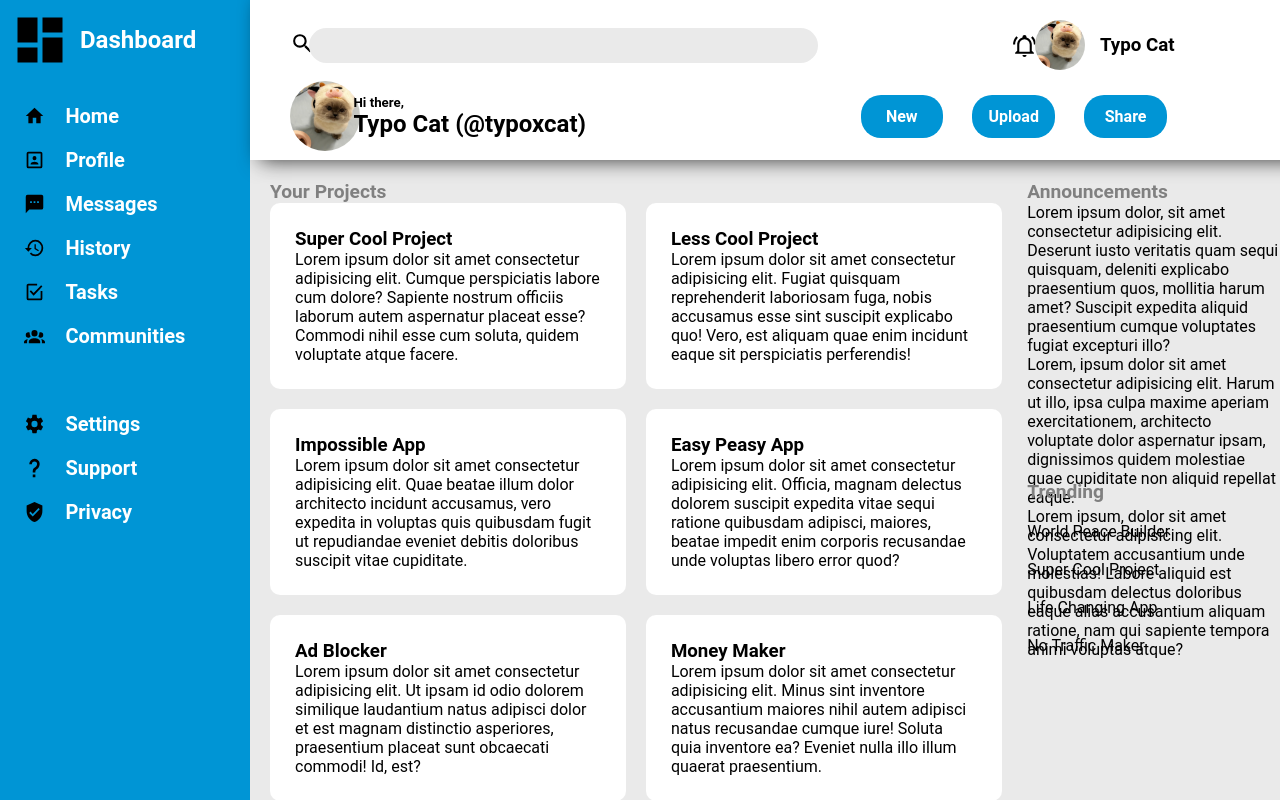
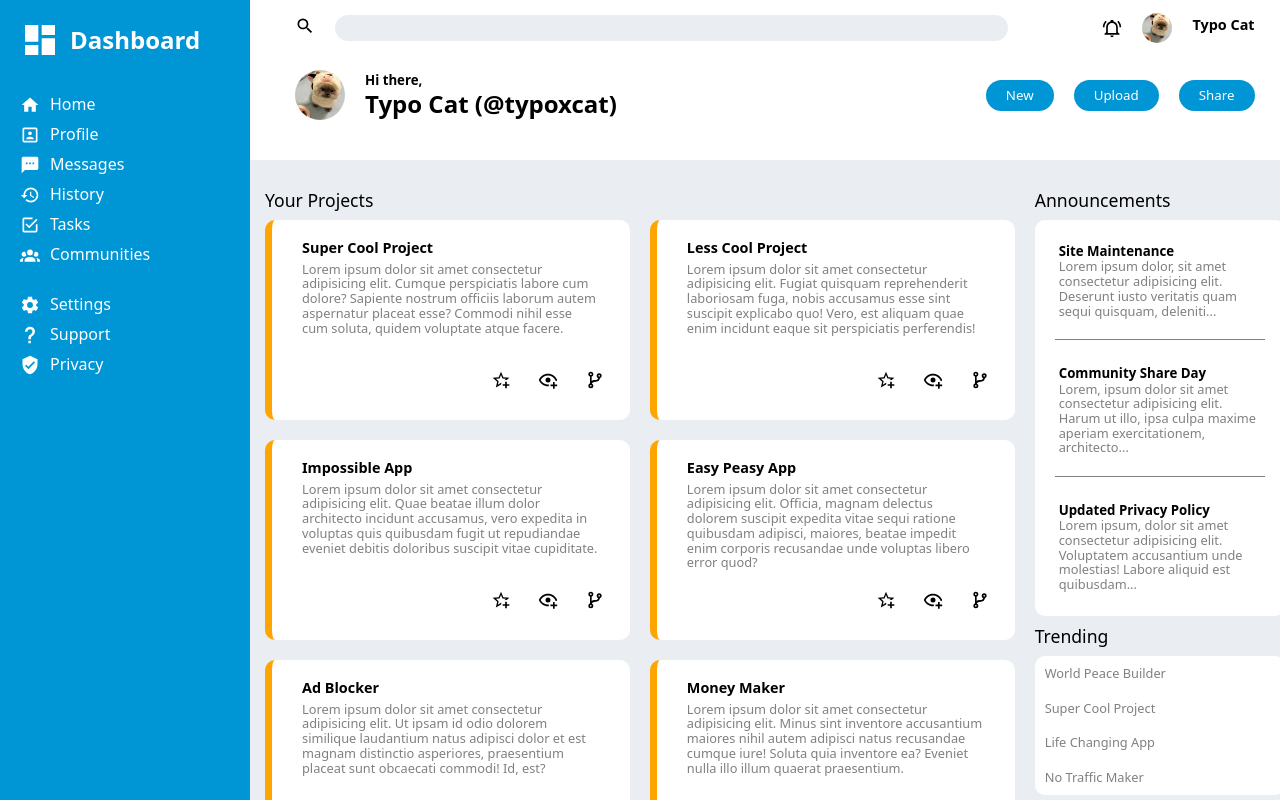
Before and after one commit to TypoxCat/Admin-Dashboard, a plain HTML site: page index.html in a window 1280 px wide. Drawn offline with Linux system fonts and the light colour scheme.

Commit message:
Done full screen desktop, to do: stretching

```diff
--- a/index.html
+++ b/index.html
@@ -7,27 +7,6 @@
     <link rel="stylesheet" href="style.css">
 </head>
 <body>
-    <header>
-        <div class="search">
-            <label for="search"><img src="/imgs/magnify.svg" alt=""></label>
-            <input type="search" id="search">
-            <img src="/imgs/bell-ring-outline.svg" alt="">
-            <img src="/imgs/cat.png" alt="" class="icon">
-            <h3>Typo Cat</h3>
-        </div>
-
-        <div class="profile">
-            <img src="/imgs/cat.png" alt="">
-            <div>
-                <h5>Hi there,</h5>
-                <h2>Typo Cat (@typoxcat)</h2>
-            </div>
-            <button>New</button>
-            <button>Upload</button>
-            <button>Share</button>
-        </div>
-    </header>
-
     <div class="sidebar">
         <div class="logo">
             <img src="/imgs/view-dashboard.svg" alt="#">
@@ -65,6 +44,28 @@
             </ul>
         </nav>
     </div>
+
+    <div class="header">
+        <div class="search">
+            <label for="search"><img src="/imgs/magnify.svg" alt=""></label>
+            <input type="search" id="search">
+            <img src="/imgs/bell-ring-outline.svg" alt="">
+            <img src="/imgs/cat.png" alt="" class="icon">
+            <h3>Typo Cat</h3>
+        </div>
+
+        <div class="profile">
+            <img src="/imgs/cat.png" alt="">
+            <div>
+                <h5>Hi there,</h5>
+                <h2>Typo Cat (@typoxcat)</h2>
+            </div>
+            <button>New</button>
+            <button>Upload</button>
+            <button>Share</button>
+        </div>
+    </div>
+
     <div class="main-content">
         <div class="project">
             <h4>Your Projects</h4>
@@ -72,71 +73,95 @@
                 <div class="post">
                     <h3>Super Cool Project</h3>
                     <p>Lorem ipsum dolor sit amet consectetur adipisicing elit. Cumque perspiciatis labore cum dolore? Sapiente nostrum officiis laborum autem aspernatur placeat esse? Commodi nihil esse cum soluta, quidem voluptate atque facere.</p>
+                    <div class="git">
+                        <img src="/imgs/star-plus-outline.svg" alt="">
+                        <img src="/imgs/eye-plus-outline.svg" alt="">
+                        <img src="/imgs/source-branch.svg" alt="">
+                    </div>
                 </div>
                 <div class="post">
                     <h3>Less Cool Project</h3>
                     <p>Lorem ipsum dolor sit amet consectetur adipisicing elit. Fugiat quisquam reprehenderit laboriosam fuga, nobis accusamus esse sint suscipit explicabo quo! Vero, est aliquam quae enim incidunt eaque sit perspiciatis perferendis!</p>
+                    <div class="git">
+                        <img src="/imgs/star-plus-outline.svg" alt="">
+                        <img src="/imgs/eye-plus-outline.svg" alt="">
+                        <img src="/imgs/source-branch.svg" alt="">
+                    </div>
                 </div>
                 <div class="post">
                     <h3>Impossible App</h3>
                     <p>Lorem ipsum dolor sit amet consectetur adipisicing elit. Quae beatae illum dolor architecto incidunt accusamus, vero expedita in voluptas quis quibusdam fugit ut repudiandae eveniet debitis doloribus suscipit vitae cupiditate.</p>
+                    <div class="git">
+                        <img src="/imgs/star-plus-outline.svg" alt="">
+                        <img src="/imgs/eye-plus-outline.svg" alt="">
+                        <img src="/imgs/source-branch.svg" alt="">
+                    </div>
                 </div>
                 <div class="post">
                     <h3>Easy Peasy App</h3>
                     <p>Lorem ipsum dolor sit amet consectetur adipisicing elit. Officia, magnam delectus dolorem suscipit expedita vitae sequi ratione quibusdam adipisci, maiores, beatae impedit enim corporis recusandae unde voluptas libero error quod?</p>
+                    <div class="git">
+                        <img src="/imgs/star-plus-outline.svg" alt="">
+                        <img src="/imgs/eye-plus-outline.svg" alt="">
+                        <img src="/imgs/source-branch.svg" alt="">
+                    </div>
                 </div>
                 <div class="post">
                     <h3>Ad Blocker</h3>
                     <p>Lorem ipsum dolor sit amet consectetur adipisicing elit. Ut ipsam id odio dolorem similique laudantium natus adipisci dolor et est magnam distinctio asperiores, praesentium placeat sunt obcaecati commodi! Id, est?</p>
+                    <div class="git">
+                        <img src="/imgs/star-plus-outline.svg" alt="">
+                        <img src="/imgs/eye-plus-outline.svg" alt="">
+                        <img src="/imgs/source-branch.svg" alt="">
+                    </div>
                 </div>
                 <div class="post">
                     <h3>Money Maker</h3>
                     <p>Lorem ipsum dolor sit amet consectetur adipisicing elit. Minus sint inventore accusantium maiores nihil autem adipisci natus recusandae cumque iure! Soluta quia inventore ea? Eveniet nulla illo illum quaerat praesentium.</p>
+                    <div class="git">
+                        <img src="/imgs/star-plus-outline.svg" alt="">
+                        <img src="/imgs/eye-plus-outline.svg" alt="">
+                        <img src="/imgs/source-branch.svg" alt="">
+                    </div>
                 </div>
             </div>
         </div>
-        <div class="announcement">
+        <div>
+            <div class="announcement">
             <h4>Announcements</h4>
-            <div>
-                <div>
-                    <h5></h5>
-                    <p class="small">Lorem ipsum dolor, sit amet consectetur adipisicing elit. Deserunt iusto veritatis quam sequi quisquam, deleniti explicabo praesentium quos, mollitia harum amet? Suscipit expedita aliquid praesentium cumque voluptates fugiat excepturi illo?</p>
+            <div class="announcement-collection">
+                <div class="ano-post">
+                    <h5>Site Maintenance</h5>
+                    <p class="small">Lorem ipsum dolor, sit amet consectetur adipisicing elit. Deserunt iusto veritatis quam sequi quisquam, deleniti...</p>
                 </div>
-                <div>
-                    <h5></h5>
-                    <p class="small">Lorem, ipsum dolor sit amet consectetur adipisicing elit. Harum ut illo, ipsa culpa maxime aperiam exercitationem, architecto voluptate dolor aspernatur ipsam, dignissimos quidem molestiae quae cupiditate non aliquid repellat eaque.</p>
+                <div class="ano-post">
+                    <h5>Community Share Day</h5>
+                    <p class="small">Lorem, ipsum dolor sit amet consectetur adipisicing elit. Harum ut illo, ipsa culpa maxime aperiam exercitationem, architecto...</p>
                 </div>
-                <div>
-                    <h5></h5>
-                    <p class="small">Lorem ipsum, dolor sit amet consectetur adipisicing elit. Voluptatem accusantium unde molestias! Labore aliquid est quibusdam delectus doloribus eaque alias accusantium aliquam ratione, nam qui sapiente tempora animi voluptas atque?</p>
+                <div class="ano-post">
+                    <h5>Updated Privacy Policy</h5>
+                    <p class="small">Lorem ipsum, dolor sit amet consectetur adipisicing elit. Voluptatem accusantium unde molestias! Labore aliquid est quibusdam...</p>
                 </div>
             </div>
         </div>
         <div class="trending">
             <h4>Trending</h4>
-            <div>
+            <div class="trend-collection">
                 <div>
-                    <img src="" alt="">
-                    <h5></h5>
                     <p>World Peace Builder</p>
                 </div>
                 <div>
-                    <img src="" alt="">
-                    <h5></h5>
                     <p>Super Cool Project</p>
                 </div>
                 <div>
-                    <img src="" alt="">
-                    <h5></h5>
                     <p>Life Changing App</p>
                 </div>
                 <div>
-                    <img src="" alt="">
-                    <h5></h5>
                     <p>No Traffic Maker</p>
                 </div>
             </div>
         </div>
+        </div>
     </div>
 </body>
 </html>
--- a/style.css
+++ b/style.css
@@ -1,143 +1,345 @@
-* {
-    margin: 0 0 0 0;
-    padding: 0 0 0 0;
-    font-family: Roboto, 'Open Sans', 'Helvetica Neue', sans-serif;
+/*! modern-normalize v1.0.0 | MIT License | https://github.com/sindresorhus/modern-normalize */
+*,
+*::before,
+*::after {
+	box-sizing: border-box;
+    list-style: none;
+    margin: 0;
 }
 
-img {
-    color: white;
+:root {
+	-moz-tab-size: 4;
+	tab-size: 4;
+}
+html {
+	line-height: 1.15; /* 1 */
+	-webkit-text-size-adjust: 100%; /* 2 */
 }
 
+body {
+	margin: 0;
+}
+
+body {
+	font-family:
+		system-ui,
+		-apple-system, /* Firefox supports this but not yet `system-ui` */
+		'Segoe UI',
+		Roboto,
+		Helvetica,
+		Arial,
+		sans-serif,
+		'Apple Color Emoji',
+		'Segoe UI Emoji';
+}
+
+hr {
+	height: 0; /* 1 */
+	color: inherit; /* 2 */
+}
+
+abbr[title] {
+	text-decoration: underline dotted;
+}
+
+b,
+strong {
+	font-weight: bolder;
+}
+
+code,
+kbd,
+samp,
+pre {
+	font-family:
+		ui-monospace,
+		SFMono-Regular,
+		Consolas,
+		'Liberation Mono',
+		Menlo,
+		monospace; /* 1 */
+	font-size: 1em; /* 2 */
+}
+
+small {
+	font-size: 80%;
+}
+
+sub,
+sup {
+	font-size: 75%;
+	line-height: 0;
+	position: relative;
+	vertical-align: baseline;
+}
+
+sub {
+	bottom: -0.25em;
+}
+
+sup {
+	top: -0.5em;
+}
+
+
+button,
+input,
+optgroup,
+select,
+textarea {
+	font-family: inherit; /* 1 */
+	font-size: 100%; /* 1 */
+	line-height: 1.15; /* 1 */
+	margin: 0; /* 2 */
+}
+
+button,
+select { /* 1 */
+	text-transform: none;
+}
+
+/**
+Correct the inability to style clickable types in iOS and Safari.
+*/
+
+button,
+[type='button'],
+[type='reset'],
+[type='submit'] {
+	-webkit-appearance: button;
+}
+
+::-moz-focus-inner {
+	border-style: none;
+	padding: 0;
+}
+
+:-moz-focusring {
+	outline: 1px dotted ButtonText;
+}
+
+:-moz-ui-invalid {
+	box-shadow: none;
+}
+
+legend {
+	padding: 0;
+}
+
+progress {
+	vertical-align: baseline;
+}
+
+::-webkit-inner-spin-button,
+::-webkit-outer-spin-button {
+	height: auto;
+}
+
+[type='search'] {
+	-webkit-appearance: textfield; /* 1 */
+	outline-offset: -2px; /* 2 */
+}
+
+::-webkit-search-decoration {
+	-webkit-appearance: none;
+}
+
+::-webkit-file-upload-button {
+	-webkit-appearance: button; /* 1 */
+	font: inherit; /* 2 */
+}
+
+summary {
+	display: list-item;
+}
+
+/* begin here */
 body {
     display: grid;
     grid-template-rows: minmax(115px, 20vh) 80vh;
     grid-template-columns: minmax(250px, 18vw) 82vw;
 }
 
-header {
-    grid-column: 2 / 3;
-    display: grid;
-    padding: 20px 40px 20px 40px;
-    grid-template-rows: 30% 70%;
-    box-shadow: 10px 0px 20px 0px rgb(0 0 0 / 80%);
-    z-index: 1;
+img {
+    height: 20px;
 }
 
-.search {
-    display: grid;
-    grid-template-columns: 2% 70% 5% 5% 10%;
-    height: inherit;
-    align-items: center;
+/* sidebar */
+
+.sidebar {
+    grid-row: 1/3;
+    padding: 20px;
+    background-color: rgb(0, 149, 213);
+    color: white;
 }
 
-input[type="search"]{
-    height: 70%;
-    align-self: center;
-    background-color: rgb(234, 234, 234);
-    border: none;
-    border-radius: 18px;
-    width: 75%;
+.sidebar img {
+    filter: brightness(0) invert(1);
 }
 
-.search img{
-    height: 25px;
-    justify-self: right;
+.logo img {
+    height: 40px;
 }
 
-.search h3 {
-    margin-left: 15px;
+ul {
+    padding: 0;
+    display: grid;
+    grid-template-columns: min-content auto;
+    gap: 10px;
 }
 
-.search .icon {
+.logo {
+    display: grid;
+    grid-template-columns: min-content auto;
+    gap: 10px;
+    align-items: center;
+    margin-bottom: 35px;
+}
+
+nav {
+    display: grid;
+    gap: 30px;
+}
+
+/* header */
+.header {
+    padding: 3px 20px;
+}
+
+.header div {
+    display: grid;
+    padding: 10px 25px;
+    align-items: center;
+	grid-template-columns: auto 1fr repeat(3, auto);
+	gap: 20px;
+}
+
+.profile img {
 	height: 50px;
 	border-radius: 50%;
 }
 
-.profile {
-    padding: 25px 0 20px 0;
-    display: grid;
-    grid-template-columns: 5% 50% repeat(3, 10%);
-    gap: 15px;
-    align-items: center;
-}
-
-.profile img {
-    height: 70px;
+.icon {
+	height: 30px;
 	border-radius: 50%;
 }
 
+#search {
+	width: 90%;
+	border-radius: 15px;
+	background-color: rgb(234, 238, 242);
+	border: none;
+	height: 85%;
+}
+
+.profile div{
+	display: flex;
+	flex-direction: column;
+	align-items: start;
+	gap: 2px;
+	padding-left: 0;
+}
+
 button {
-    padding: 12px 0 12px 0;
-    width: 85%;
-    border-radius: 20px;
-    border: none;
-    justify-self: center;
 	background-color: rgb(0, 149, 213);
 	color: white;
-    font-weight: bold;
-    font-size: 1rem;
+	border: none;
+	border-radius: 20px;
+	padding: 8px 20px;
+	font-size: smaller;
 }
 
-.sidebar {
-    grid-row: 1 / 3;
-    display: grid;
-    grid-template-rows: 10vh 90vh;
-    background-color: rgb(0, 149, 213);
-    color: white;
-}
-
-.logo {
-    display: flex;
-    padding: 10px;
-}
-
-.logo h2 {
-    align-self: center;
-    margin-left: 10px;
-}
-
-ul {
-    list-style: none;
-    display: grid;
-    padding: 12px;
-    grid-template-columns: 10% 10%;
-    align-items: center;
-    gap: 20px;
-    margin: 12px 0 40px 12px;
-}
-
-li {
-    font-size: 1.25rem;
-    font-weight: bold;
-    align-content: center;
+/* main posts */
+h4 {
+	margin: 10px 0;
+	font-size: 1.1rem;
+	font-weight: 500;
 }
 
 .main-content {
-    background-color: rgb(234, 234, 234);
+	background-color: rgb(234, 238, 242);
+	padding: 20px 15px;
 	display: grid;
-    grid-template-columns: 75% 25%;
-    grid-template-rows: 50% 50%;
-    padding: 20px;
+	grid-template-columns: 3fr 1fr;
+	grid-template-rows: auto auto;
+	gap: 20px;
+	overflow: scroll;
 }
 
 .project {
-    grid-row: 1 / 3;
-}
-
-h4 {
-    color: gray;
-    font-size: bold;
-    font-size: 1.2rem;
+	grid-row: 1/3;
+	display: flex;
+	flex-direction: column;
 }
 
 .post-collection {
 	display: grid;
-    grid-template-columns: 47% 47%;
+	grid-template-columns: 1fr 1fr;
 	gap: 20px;
+	height: auto;
 }
 
 .post {
 	background-color: white;
-    padding: 25px;
+	padding: 20px 30px;
+	border-radius: 10px;
+	border-left: 7px solid orange;
+	height: 200px;
+	position: relative;
+}
+
+h3 {
+	font-size: 0.9rem;
+	margin-bottom: 5px;
+}
+
+h3 + p,
+h5 + p {
+	font-size: 0.8rem;
+	color: gray;
+}
+
+.announcement-collection {
+	display: grid;
+	background-color: white;
 	border-radius: 10px;
 }
+
+.ano-post {
+	padding: 24px;
+	position: relative;
+}
+
+.ano-post:not(:last-child)::after {
+	content: "";
+	background-color: gray;
+	height: 1px;
+	display: block;
+	position: absolute;
+	bottom: 2px;
+	left: 20px;
+	right: 20px;
+	z-index: 0;
+}
+
+.trend-collection {
+	display: grid;
+	background-color: white;
+	border-radius: 10px;
+}
+
+.trend-collection div{
+	padding: 10px;
+	align-items: center;
+	font-size: 0.8rem;
+	color: gray;
+}
+
+.git {
+	position: absolute;
+	bottom: 30px;
+	right: 25px;
+	display: grid;
+	grid-template-columns: repeat(3, 1fr);
+	gap: 27px;
+}
--- /dev/null
+++ b/temp.css
@@ -0,0 +1,167 @@
+* {
+    margin: 0 0 0 0;
+    padding: 0 0 0 0;
+    font-family: Roboto, 'Open Sans', 'Helvetica Neue', sans-serif;
+}
+
+img {
+    color: white;
+}
+
+body {
+    display: grid;
+    grid-template-rows: minmax(115px, 20vh) 80vh;
+    grid-template-columns: minmax(250px, 18vw) 82vw;
+}
+
+header {
+    grid-column: 2 / 3;
+    display: grid;
+    padding: 20px 40px 20px 40px;
+    grid-template-rows: 30% 70%;
+    box-shadow: 10px 0px 20px 0px rgb(0 0 0 / 80%);
+    z-index: 1;
+}
+
+.search {
+    display: grid;
+    grid-template-columns: 2% 70% 5% 5% 10%;
+    height: inherit;
+    align-items: center;
+}
+
+input[type="search"]{
+    height: 70%;
+    align-self: center;
+    background-color: rgb(234, 234, 234);
+    border: none;
+    border-radius: 18px;
+    width: 75%;
+}
+
+.search img{
+    height: 25px;
+    justify-self: right;
+}
+
+.search h3 {
+    margin-left: 15px;
+}
+
+.search .icon {
+    height: 50px;
+    border-radius: 50%;
+}
+
+.profile {
+    padding: 25px 0 20px 0;
+    display: grid;
+    grid-template-columns: 5% 50% repeat(3, 10%);
+    gap: 15px;
+    align-items: center;
+}
+
+.profile img {
+    height: 70px;
+    border-radius: 50%;
+}
+
+button {
+    padding: 12px 0px;
+    width: 100px;
+    border-radius: 20px;
+    border: none;
+    justify-self: center;
+    background-color: rgb(0, 149, 213);
+    color: white;
+    font-weight: bold;
+    font-size: 1.1rem;
+}
+
+.sidebar {
+    grid-row: 1 / 3;
+    display: grid;
+    grid-template-rows: 10vh 90vh;
+    background-color: rgb(0, 149, 213);
+    color: white;
+}
+
+.logo {
+    display: flex;
+    padding: 10px;
+}
+
+.logo h2 {
+    align-self: center;
+    margin-left: 10px;
+}
+
+ul {
+    list-style: none;
+    display: grid;
+    padding: 12px;
+    grid-template-columns: 10% 10%;
+    align-items: center;
+    gap: 20px;
+    margin: 12px 0 40px 12px;
+}
+
+li {
+    font-size: 1.25rem;
+    font-weight: bold;
+    align-content: center;
+}
+
+.main-content {
+    background-color: rgb(234, 234, 234);
+    display: grid;
+    grid-template-columns: 75% 25%;
+    grid-template-rows: 50% 50%;
+    padding: 40px 20px;
+}
+
+.project {
+    grid-row: 1 / 3;
+}
+
+h4 {
+    color: black;
+    font-weight: 400;
+    font-size: 1.4rem;
+    margin-bottom: 20px;
+}
+
+.post-collection {
+    display: grid;
+    grid-template-columns: 47% 47%;
+    gap: 20px;
+}
+
+.post {
+    background-color: white;
+    padding: 25px;
+    border-radius: 10px;
+}
+
+.announcement-collection {
+    display: grid;
+    background-color: white;
+    border-radius: 10px;
+    padding: 10px;
+}
+
+.small {
+    font-size: 0.8rem;
+}
+
+.ano-post {
+    padding: 20px;
+}
+
+.ano-post:not(:last-child)::after {
+    background-color: gray;
+    content: "";
+    height: 1px;
+    width: 100%;
+    position: absolute;
+}
```
Lines whose indentation alone changed are shown as unchanged.
